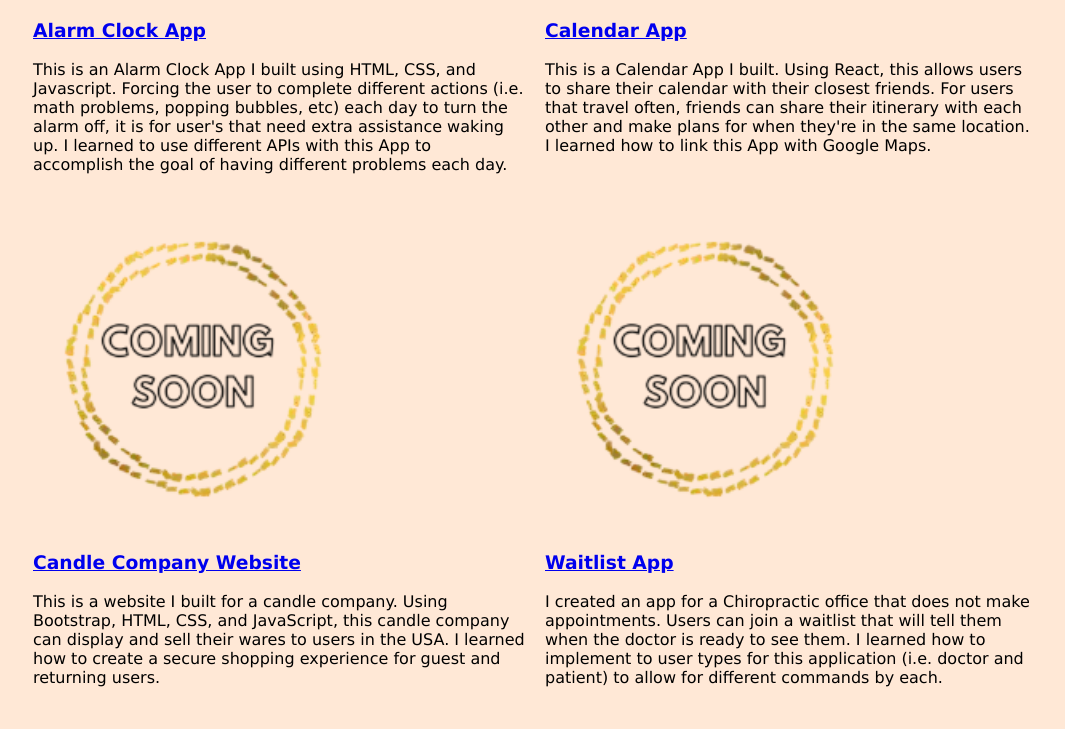
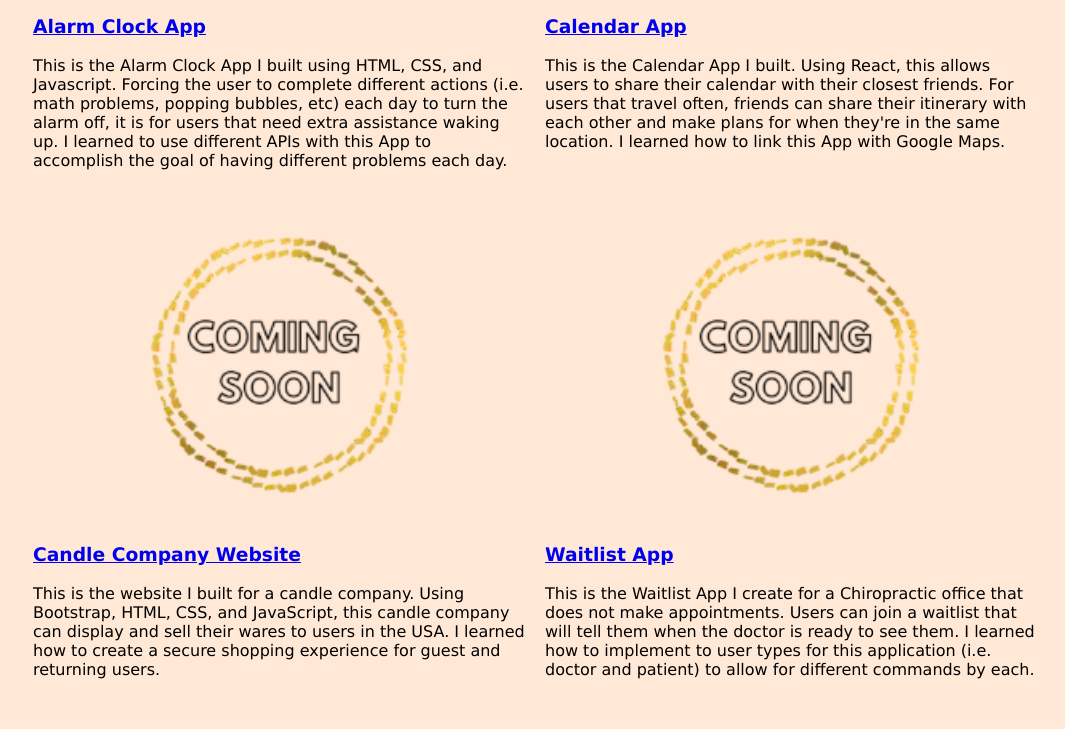
Before and after one commit to TaylorElle/TaylorDugganPortfolio, a website: page index.html in a window 1280 px wide. Shown: the part 1511-2240 px from the top of the page, without its empty margins (105-1170 px from the left). Drawn offline with Linux system fonts and the light colour scheme.

Commit message:
change wording/styling

```diff
--- a/index.html
+++ b/index.html
@@ -41,7 +41,7 @@
             I took advantage of COVID-caused unemployment and went after a
             long-time dream - to become a software engineer. Through Thinkful
             and other avenues, I have been learning Full Stack Web Development
-            and building my portfolio.
+            and building my skill set.
           </p>
         </div>
       </div>
@@ -60,10 +60,10 @@
           </p>
 
           <p>
-            When I'm not coding, I spend my time gardening, tackling HIIT
-            workouts, running, and painting functional art. Even my hobbies show
-            my love for creating and developing things to be the best they can
-            be.
+            Even my hobbies show my love for creating and developing things to
+            be the best they can be. When I'm not coding, I spend my time
+            gardening, tackling HIIT workouts, running, and painting functional
+            art.
           </p>
         </div>
         <div class="item">
@@ -81,38 +81,42 @@
       <h2>Portfolio</h2>
       <div class="group">
         <div class="item">
+          <div class="centerimg">
             <img
               src="images/coming-soon-5380230_1280.png"
               alt="Alarm Clock App - Taylor Duggan"
               class="rounded imgsizing"
             />
+          </div>
           <h3>
             <a href="https://github.com/TaylorElle/Project-Local-Library">
               Alarm Clock App
             </a>
           </h3>
           <p>
-            This is an Alarm Clock App I built using HTML, CSS, and Javascript.
+            This is the Alarm Clock App I built using HTML, CSS, and Javascript.
             Forcing the user to complete different actions (i.e. math problems,
             popping bubbles, etc) each day to turn the alarm off, it is for
-            user's that need extra assistance waking up. I learned to use
+            users that need extra assistance waking up. I learned to use
             different APIs with this App to accomplish the goal of having
             different problems each day.
           </p>
         </div>
         <div class="item">
+          <div class="centerimg">
             <img
               src="images/coming-soon-5380230_1280.png"
               alt="Calendar App - Tay"
               class="rounded imgsizing"
             />
+          </div>
           <h3>
             <a href="https://github.com/TaylorElle/anotherPizzaRepo">
               Calendar App</a
             >
           </h3>
           <p>
-            This is a Calendar App I built. Using React, this allows users to
+            This is the Calendar App I built. Using React, this allows users to
             share their calendar with their closest friends. For users that
             travel often, friends can share their itinerary with each other and
             make plans for when they're in the same location. I learned how to
@@ -122,40 +126,45 @@
       </div>
       <div class="group">
         <div class="item">
+          <div class="centerimg">
             <img
               src="images/coming-soon-5380230_1280.png"
               alt="Candle Website - Taylor Duggan"
               class="rounded imgsizing"
             />
+          </div>
           <h3>
             <a href="https://github.com/TaylorElle/pizzaPizza"
               >Candle Company Website</a
             >
           </h3>
           <p>
-            This is a website I built for a candle company. Using Bootstrap,
+            This is the website I built for a candle company. Using Bootstrap,
             HTML, CSS, and JavaScript, this candle company can display and sell
             their wares to users in the USA. I learned how to create a secure
             shopping experience for guest and returning users.
           </p>
         </div>
         <div class="item">
+          <div class="centerimg">
             <img
               src="images/coming-soon-5380230_1280.png"
               alt="Waitlist App"
               class="rounded imgsizing"
             />
+          </div>
+
           <h3>
             <a href="https://github.com/TaylorElle/Project_Decoder_Ring"
               >Waitlist App</a
             >
           </h3>
           <p>
-            I created an app for a Chiropractic office that does not make
-            appointments. Users can join a waitlist that will tell them when the
-            doctor is ready to see them. I learned how to implement to user
-            types for this application (i.e. doctor and patient) to allow for
-            different commands by each.
+            This is the Waitlist App I create for a Chiropractic office that
+            does not make appointments. Users can join a waitlist that will tell
+            them when the doctor is ready to see them. I learned how to
+            implement to user types for this application (i.e. doctor and
+            patient) to allow for different commands by each.
           </p>
         </div>
       </div>
--- a/style.css
+++ b/style.css
@@ -130,6 +130,11 @@ img.image-enhanced {
   width: 90vw;
 }
 
+.centerimg {
+  display: flex;
+  justify-content: center;
+}
+
 .group {
   display: flex;
   flex-direction: column;
```
Lines whose indentation alone changed are shown as unchanged.
